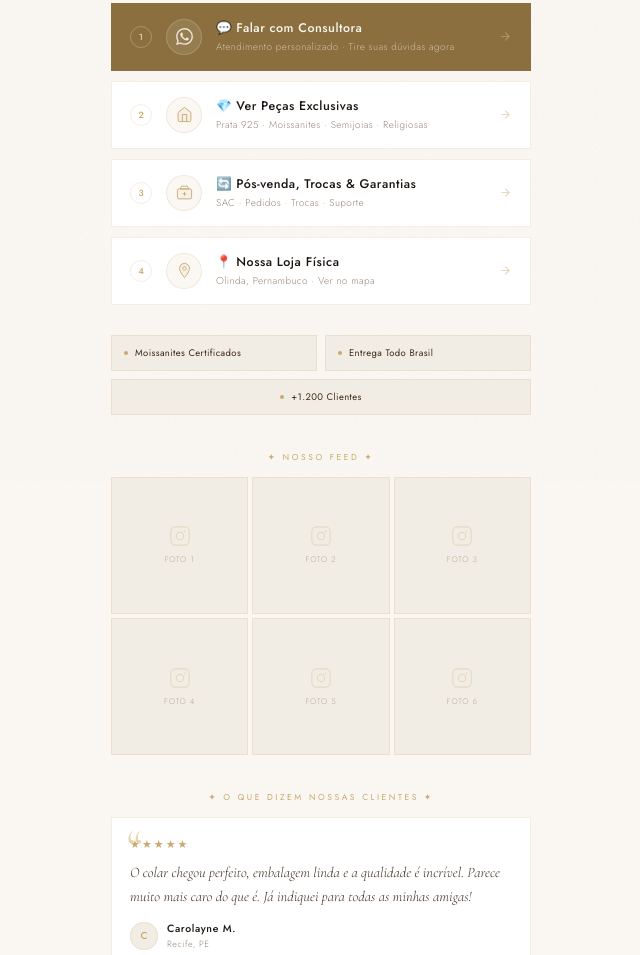
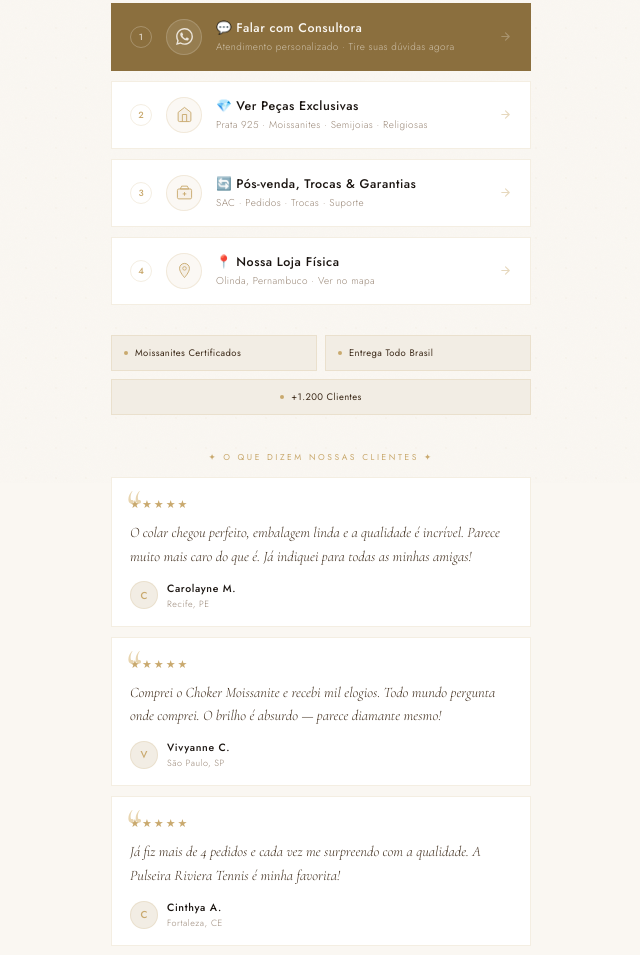
Before and after one commit to djustoiatp/lavie, a plain HTML site: page index.html in a window 1280 px wide. Shown: the part 317-1272 px from the top of the page, without its empty margins (319-959 px from the left). Drawn offline with nearby package versions, Linux system fonts and the light colour scheme.

Commit message:
Update index.html

```diff
--- a/index.html
+++ b/index.html
@@ -262,64 +262,6 @@ body::after {
     <div class="trust-item"><div class="trust-dot"></div><div class="trust-txt">+1.200 Clientes</div></div>
   </div>
 
-  <!-- FEED -->
-  <div class="section-block fu">
-    <div class="section-title">✦ Nosso Feed ✦</div>
-    <div class="feed-grid">
-
-      <!-- Substitua COLE_URL_FOTO_X pelo link direto da imagem (ex: CDN do Instagram ou Google Drive) -->
-
-      <a href="https://www.instagram.com/laviejoiias/" target="_blank" class="feed-item" id="f1">
-        <div class="feed-placeholder">
-          <svg width="22" height="22" viewBox="0 0 24 24" fill="none"><rect x="2" y="2" width="20" height="20" rx="5" stroke="#C9A96E" stroke-width="1.2"/><circle cx="12" cy="12" r="4" stroke="#C9A96E" stroke-width="1.2"/><circle cx="17" cy="7" r="1" fill="#C9A96E"/></svg>
-          <span>Foto 1</span>
-        </div>
-        <div class="feed-overlay"><svg width="20" height="20" viewBox="0 0 24 24" fill="none"><rect x="2" y="2" width="20" height="20" rx="5" stroke="white" stroke-width="1.4"/><circle cx="12" cy="12" r="4" stroke="white" stroke-width="1.4"/><circle cx="17" cy="7" r="1.2" fill="white"/></svg></div>
-      </a>
-
-      <a href="https://www.instagram.com/laviejoiias/" target="_blank" class="feed-item" id="f2">
-        <div class="feed-placeholder">
-          <svg width="22" height="22" viewBox="0 0 24 24" fill="none"><rect x="2" y="2" width="20" height="20" rx="5" stroke="#C9A96E" stroke-width="1.2"/><circle cx="12" cy="12" r="4" stroke="#C9A96E" stroke-width="1.2"/><circle cx="17" cy="7" r="1" fill="#C9A96E"/></svg>
-          <span>Foto 2</span>
-        </div>
-        <div class="feed-overlay"><svg width="20" height="20" viewBox="0 0 24 24" fill="none"><rect x="2" y="2" width="20" height="20" rx="5" stroke="white" stroke-width="1.4"/><circle cx="12" cy="12" r="4" stroke="white" stroke-width="1.4"/><circle cx="17" cy="7" r="1.2" fill="white"/></svg></div>
-      </a>
-
-      <a href="https://www.instagram.com/laviejoiias/" target="_blank" class="feed-item" id="f3">
-        <div class="feed-placeholder">
-          <svg width="22" height="22" viewBox="0 0 24 24" fill="none"><rect x="2" y="2" width="20" height="20" rx="5" stroke="#C9A96E" stroke-width="1.2"/><circle cx="12" cy="12" r="4" stroke="#C9A96E" stroke-width="1.2"/><circle cx="17" cy="7" r="1" fill="#C9A96E"/></svg>
-          <span>Foto 3</span>
-        </div>
-        <div class="feed-overlay"><svg width="20" height="20" viewBox="0 0 24 24" fill="none"><rect x="2" y="2" width="20" height="20" rx="5" stroke="white" stroke-width="1.4"/><circle cx="12" cy="12" r="4" stroke="white" stroke-width="1.4"/><circle cx="17" cy="7" r="1.2" fill="white"/></svg></div>
-      </a>
-
-      <a href="https://www.instagram.com/laviejoiias/" target="_blank" class="feed-item" id="f4">
-        <div class="feed-placeholder">
-          <svg width="22" height="22" viewBox="0 0 24 24" fill="none"><rect x="2" y="2" width="20" height="20" rx="5" stroke="#C9A96E" stroke-width="1.2"/><circle cx="12" cy="12" r="4" stroke="#C9A96E" stroke-width="1.2"/><circle cx="17" cy="7" r="1" fill="#C9A96E"/></svg>
-          <span>Foto 4</span>
-        </div>
-        <div class="feed-overlay"><svg width="20" height="20" viewBox="0 0 24 24" fill="none"><rect x="2" y="2" width="20" height="20" rx="5" stroke="white" stroke-width="1.4"/><circle cx="12" cy="12" r="4" stroke="white" stroke-width="1.4"/><circle cx="17" cy="7" r="1.2" fill="white"/></svg></div>
-      </a>
-
-      <a href="https://www.instagram.com/laviejoiias/" target="_blank" class="feed-item" id="f5">
-        <div class="feed-placeholder">
-          <svg width="22" height="22" viewBox="0 0 24 24" fill="none"><rect x="2" y="2" width="20" height="20" rx="5" stroke="#C9A96E" stroke-width="1.2"/><circle cx="12" cy="12" r="4" stroke="#C9A96E" stroke-width="1.2"/><circle cx="17" cy="7" r="1" fill="#C9A96E"/></svg>
-          <span>Foto 5</span>
-        </div>
-        <div class="feed-overlay"><svg width="20" height="20" viewBox="0 0 24 24" fill="none"><rect x="2" y="2" width="20" height="20" rx="5" stroke="white" stroke-width="1.4"/><circle cx="12" cy="12" r="4" stroke="white" stroke-width="1.4"/><circle cx="17" cy="7" r="1.2" fill="white"/></svg></div>
-      </a>
-
-      <a href="https://www.instagram.com/laviejoiias/" target="_blank" class="feed-item" id="f6">
-        <div class="feed-placeholder">
-          <svg width="22" height="22" viewBox="0 0 24 24" fill="none"><rect x="2" y="2" width="20" height="20" rx="5" stroke="#C9A96E" stroke-width="1.2"/><circle cx="12" cy="12" r="4" stroke="#C9A96E" stroke-width="1.2"/><circle cx="17" cy="7" r="1" fill="#C9A96E"/></svg>
-          <span>Foto 6</span>
-        </div>
-        <div class="feed-overlay"><svg width="20" height="20" viewBox="0 0 24 24" fill="none"><rect x="2" y="2" width="20" height="20" rx="5" stroke="white" stroke-width="1.4"/><circle cx="12" cy="12" r="4" stroke="white" stroke-width="1.4"/><circle cx="17" cy="7" r="1.2" fill="white"/></svg></div>
-      </a>
-
-    </div>
-  </div>
-
   <!-- DEPOIMENTOS -->
   <div class="section-block fu">
     <div class="section-title">✦ O que dizem nossas clientes ✦</div>
```
